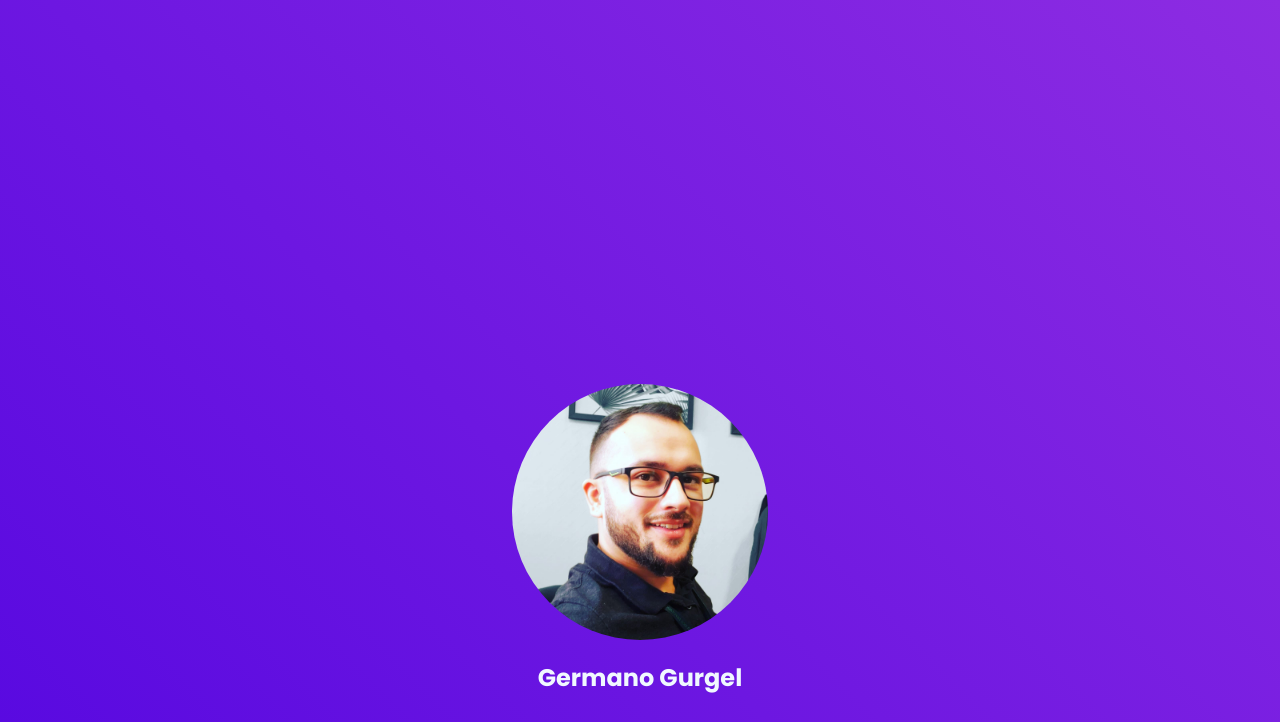
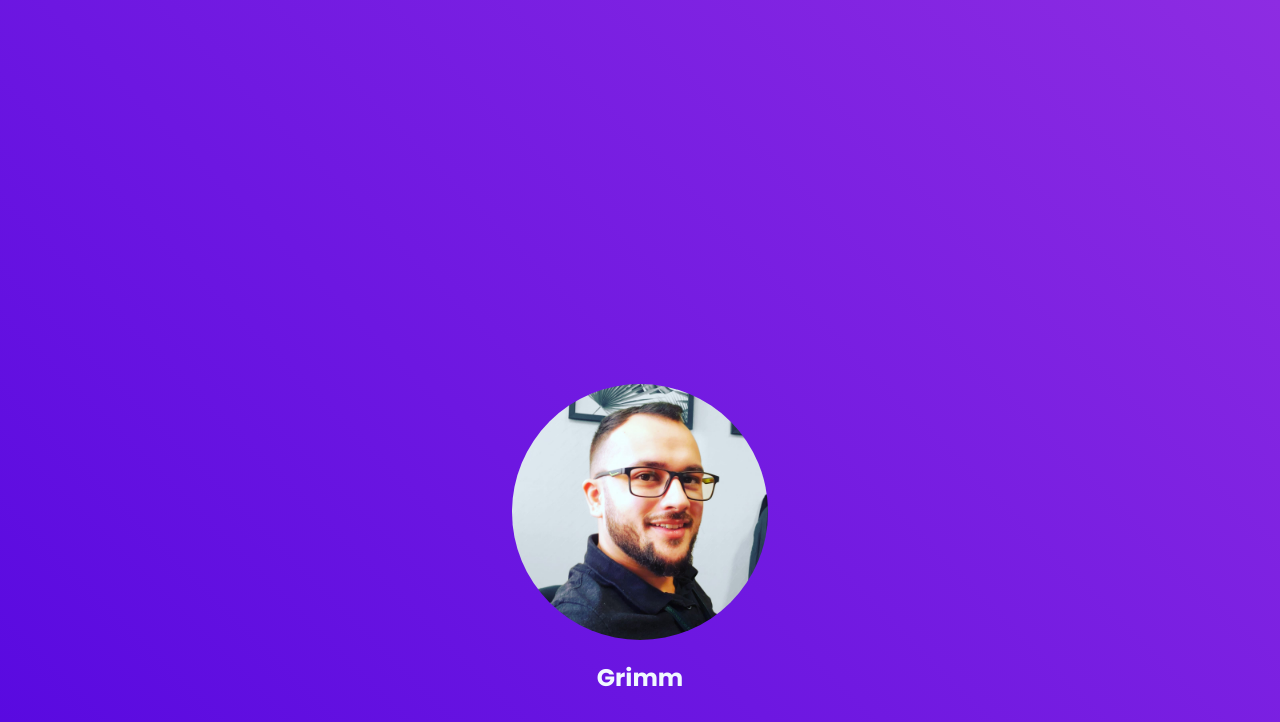
Before and after one commit to gurgelgermano/tag-nfc, a plain HTML site: page index.html in a window 1280 px wide. Shown: the top 722 px of the page. Drawn offline with Linux system fonts and the light colour scheme.

Commit message:
alteração do titulo

```diff
--- a/index.html
+++ b/index.html
@@ -11,7 +11,7 @@
   <section>
     <div class="principal">
       <img class="avatar" src="./assets/foto.jpg" alt="avatar">
-      <h1>Germano Gurgel</h1>
+      <h1>Grimm</h1>
     </div>
     <div class="links">
       <a class="whatsapp" href="">
```
